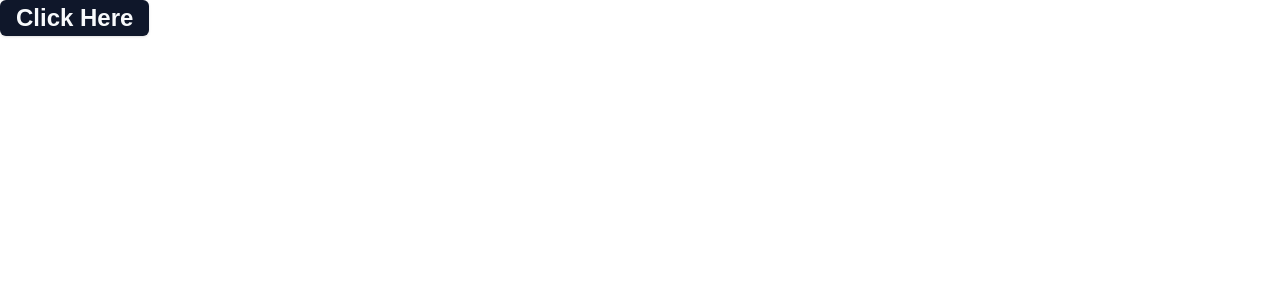
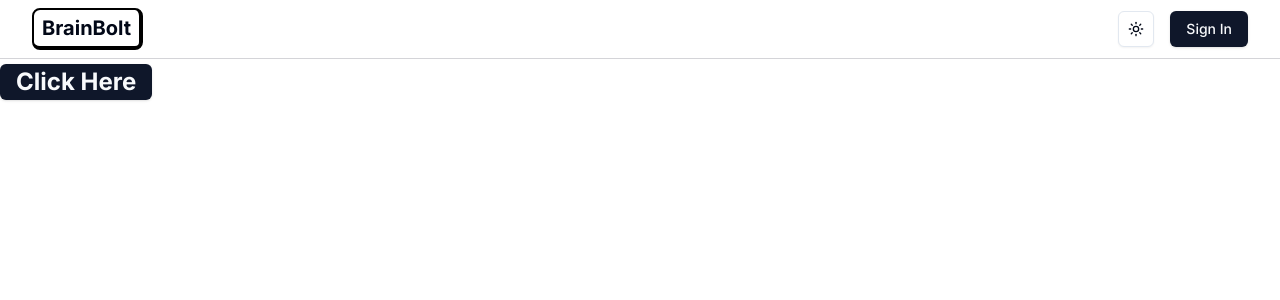
Before and after one commit to atneon27/brain-bolt, a Next.js app: page / in a window 1280 px wide. Shown: the top 300 px of the page. Built offline with nearby package versions, Linux system fonts and the light colour scheme; no server answers.

Commit message:
wrapped children in providers

```diff
--- a/src/app/layout.tsx
+++ b/src/app/layout.tsx
@@ -1,20 +1,14 @@
 import type { Metadata } from "next";
-import localFont from "next/font/local";
 import "./globals.css";
+import { cn } from "@/lib/utils";
+import { Navbar } from "@/components/Navbar";
+import { Inter } from 'next/font/google'
+import Providers from "@/components/Providers";
 
-const geistSans = localFont({
-  src: "./fonts/GeistVF.woff",
-  variable: "--font-geist-sans",
-  weight: "100 900",
-});
-const geistMono = localFont({
-  src: "./fonts/GeistMonoVF.woff",
-  variable: "--font-geist-mono",
-  weight: "100 900",
-});
+const inter = Inter({ subsets: ['latin'] })
 
 export const metadata: Metadata = {
-  title: "Create Next App",
+  title: "BrainBolt",
   description: "Generated by create next app",
 };
 
@@ -24,11 +18,18 @@ export default function RootLayout({
   children: React.ReactNode;
 }>) {
   return (
-    <html lang="en">
+    <html lang="en" suppressHydrationWarning>
       <body
-        className={`${geistSans.variable} ${geistMono.variable} antialiased`}
+        className={
+          cn(
+            inter.className,
+            'antialiased min-h-screen pt-16')
+        }
       >
-        {children}
+        <Providers>
+          <Navbar />
+          {children}
+        </Providers>
       </body>
     </html>
   );
```
